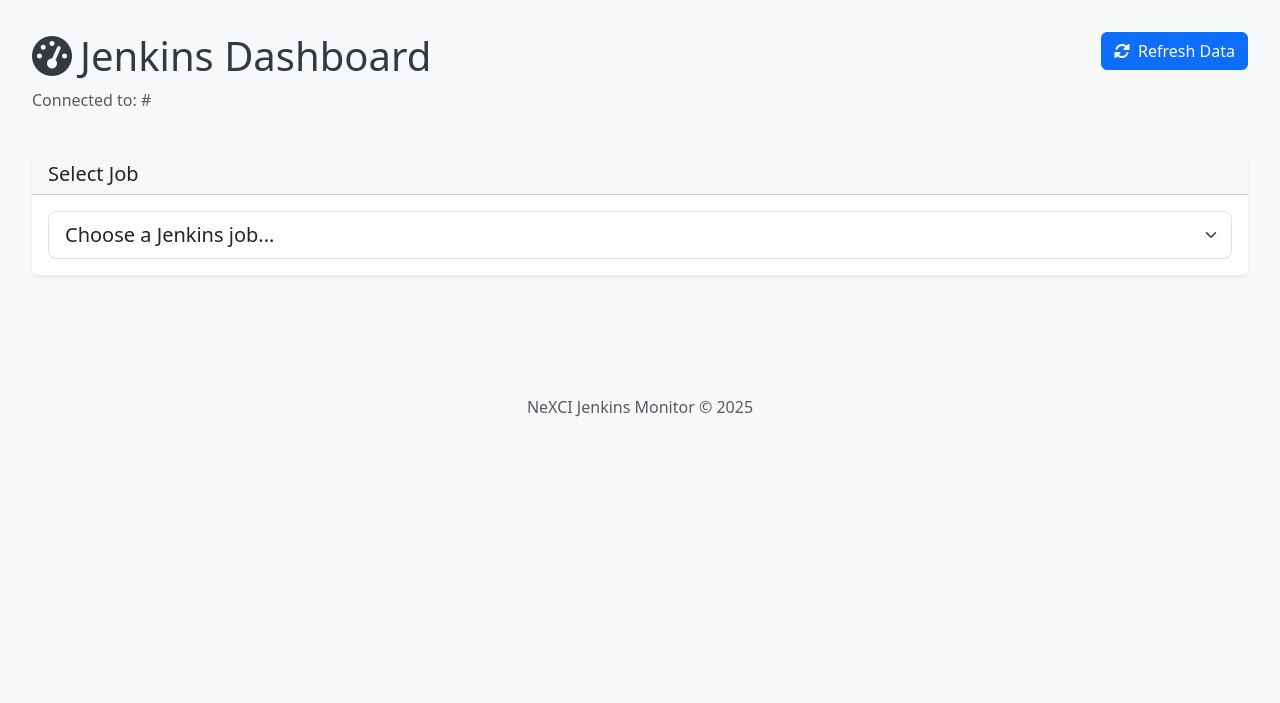
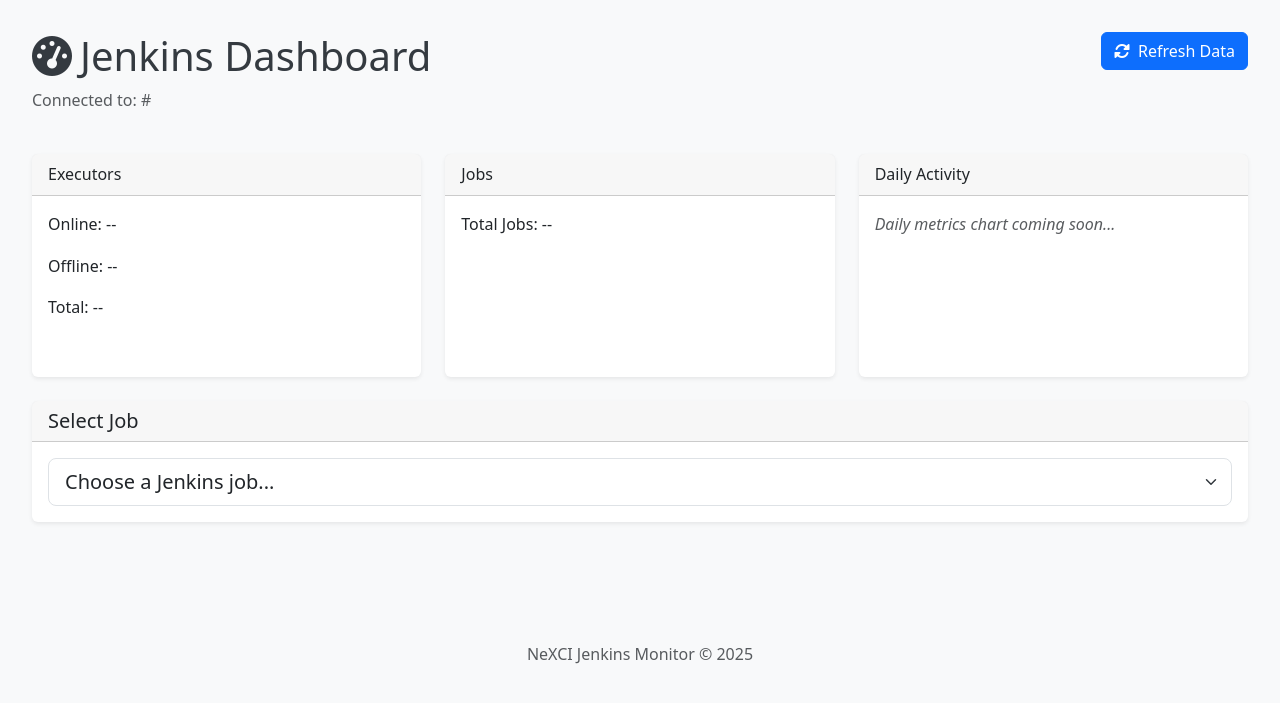
Before and after one commit to nirwo/NexCI, a Flask app: page /dashboard in a window 1280 px wide. Shown: the part 78-781 px from the top of the page. Run offline with Flask 3, Linux system fonts and the light colour scheme; a user stored in the database is signed in; tables that the repository leaves empty hold one stand-in row (values such as "Sample post"); some libraries are stand-ins or nearby versions.

Commit message:
Feat: Add Jenkins overview API and display cards

```diff
--- a/app.py
+++ b/app.py
@@ -391,8 +391,8 @@ def extract_log_error_message(response):
         if APPLICATION_JSON in response.headers.get('Content-Type', '').lower():
             error_detail = response.json().get('message', response.text[:100])  # Limit error text length
             return f"Jenkins API error: {response.status_code} - {error_detail}"
-    except Exception as e:
-        app.logger.warning(f"Error parsing error response: {e}")
+    except Exception:
+        pass # Ignore errors trying to get more details
 
     return error_message
 
@@ -650,29 +650,29 @@ def analyze_log():
              print(f"Warning: Log content truncated to last {max_chars} characters for analysis.")
 
         message = client.messages.create(
-            model="claude-3-sonnet-20240229", # Specify the Sonnet model
-            max_tokens=1024, # Adjust max tokens for response length
-            temperature=0.2, # Lower temperature for more factual analysis
-            system="You are a helpful assistant specialized in analyzing Jenkins build logs.",
-            messages=[
-                {
-                    "role": "user",
-                    "content": [
-                        {
-                            "type": "text",
-                            "text": (
-                                "Please analyze the following Jenkins build log. Focus on:"
-                                "1. Identifying the main stages or significant steps."
-                                "2. Detecting any errors, failures, or critical warnings."
-                                "3. Providing a concise summary of the overall build outcome (Success, Failure, Unstable) and key findings."
-                                "Log Content:\n---\n"
-                                f"{log_content}"
-                                "\n---\nAnalysis:"
-                            )
-                        }
-                    ]
-                }
-            ]
+            model="claude-3-haiku-20240307", # Switch to Haiku model for testing
+             max_tokens=1024, # Adjust max tokens for response length
+             temperature=0.2, # Lower temperature for more factual analysis
+             system="You are a helpful assistant specialized in analyzing Jenkins build logs.",
+             messages=[
+                 {
+                     "role": "user",
+                     "content": [
+                         {
+                             "type": "text",
+                             "text": (
+                                 "Please analyze the following Jenkins build log. Focus on:"
+                                 "1. Identifying the main stages or significant steps."
+                                 "2. Detecting any errors, failures, or critical warnings."
+                                 "3. Providing a concise summary of the overall build outcome (Success, Failure, Unstable) and key findings."
+                                 "Log Content:\n---\n"
+                                 f"{log_content}"
+                                 "\n---\nAnalysis:"
+                             )
+                         }
+                     ]
+                 }
+             ]
         )
 
         analysis_text = "".join(block.text for block in message.content if block.type == 'text')
@@ -688,11 +688,62 @@ def analyze_log():
         print(f"Anthropic Authentication Error: {e}")
         return jsonify({"error": "Anthropic API Key is invalid or missing. Check Settings."}), 401
     except anthropic.APIStatusError as e:
-        print(f"Anthropic API Error: Status {e.status_code}, Response: {e.response}")
-        return jsonify({"error": f"Anthropic API returned an error: {e.status_code}"}), 502
+        error_details = e.response.text if hasattr(e.response, 'text') else str(e.response)
+        app.logger.error(f"Anthropic API Status Error: Status {e.status_code}, Response Body: {error_details}")
+        return jsonify({"error": f"Anthropic API returned an error: {e.status_code}"}), 502 # 502 Bad Gateway seems appropriate
     except Exception as e:
         print(f"Error during log analysis: {e}")
         return jsonify({"error": "An unexpected error occurred during analysis."}), 500
+
+# --- New Jenkins Overview API ---
+@app.route('/api/jenkins/overview')
+@login_required
+def jenkins_overview():
+    """Fetches overview data like executor status and job count from Jenkins."""
+    if not current_user.is_jenkins_configured():
+        return jsonify({"error": "Jenkins is not configured."}), 400
+
+    overview_data = {
+        "executors": {"online": 0, "offline": 0, "total": 0},
+        "jobs": {"count": 0}
+    }
+    error_messages = []
+
+    # Fetch Executor Data
+    try:
+        executor_response = get_jenkins_api_data("/computer/api/json?tree=computer[offline,idle]")
+        if executor_response:
+            total_executors = len(executor_response.get('computer', []))
+            online_executors = sum(1 for comp in executor_response.get('computer', []) if not comp.get('offline'))
+            # idle_executors = sum(1 for comp in executor_response.get('computer', []) if comp.get('idle')) # Could add this later
+            overview_data['executors']['total'] = total_executors
+            overview_data['executors']['online'] = online_executors
+            overview_data['executors']['offline'] = total_executors - online_executors
+        else:
+             error_messages.append("Failed to fetch executor data from Jenkins.")
+    except Exception as e:
+        app.logger.error(f"Error fetching Jenkins executor data: {e}")
+        error_messages.append(f"Error fetching executor data: {e}")
+
+    # Fetch Job Count
+    try:
+        jobs_response = get_jenkins_api_data("/api/json?tree=jobs[name]")
+        if jobs_response:
+            overview_data['jobs']['count'] = len(jobs_response.get('jobs', []))
+        else:
+            error_messages.append("Failed to fetch job data from Jenkins.")
+    except Exception as e:
+        app.logger.error(f"Error fetching Jenkins job data: {e}")
+        error_messages.append(f"Error fetching job data: {e}")
+
+    if error_messages:
+        # Return partial data if available, along with errors
+        overview_data['errors'] = error_messages
+        # Decide on status code - 200 OK with errors, or maybe 207 Multi-Status?
+        # Let's stick with 200 for now, client can check the errors array.
+        return jsonify(overview_data), 200
+
+    return jsonify(overview_data)
 
 if __name__ == '__main__':
     # Check if running in a production environment
--- /dev/null
+++ b/static/overviewHandler.js
@@ -0,0 +1,102 @@
+// static/overviewHandler.js
+
+// Helper function to update text content of an element
+function updateText(elementId, text) {
+    const element = getElement(elementId); // Using getElement from utils.js
+    if (element) {
+        element.textContent = text;
+    } else {
+        console.warn(`Element with ID ${elementId} not found for overview update.`);
+    }
+}
+
+// Helper function to show/hide elements
+function setDisplay(elementId, displayStyle) {
+    const element = getElement(elementId);
+    if (element) {
+        element.style.display = displayStyle;
+    }
+}
+
+// Function to display errors in the overview cards
+function displayOverviewError(section, message) {
+    const errorElementId = `overview-${section}-error`;
+    const errorElement = getElement(errorElementId);
+    if (errorElement) {
+        errorElement.textContent = message;
+        errorElement.style.display = 'block';
+    }
+     // Hide loading indicator for this section
+    setDisplay(`overview-${section}-loading`, 'none');
+}
+
+
+// Function to fetch and display Jenkins overview data
+async function fetchAndDisplayOverview() {
+    console.log("[Overview] Fetching Jenkins overview data...");
+    setDisplay('overview-executors-loading', 'inline-block');
+    setDisplay('overview-jobs-loading', 'inline-block');
+    setDisplay('overview-executors-error', 'none');
+    setDisplay('overview-jobs-error', 'none');
+
+    try {
+        const response = await fetch('/api/jenkins/overview');
+        const data = await response.json();
+
+        if (!response.ok) {
+            // Handle non-2xx responses (e.g., 400 if Jenkins not configured)
+            const errorMsg = data.error || `Error fetching overview: ${response.status}`;
+            console.error("[Overview] Error:", errorMsg);
+            displayOverviewError('executors', errorMsg);
+            displayOverviewError('jobs', errorMsg); // Show error in both cards for general fetch issues
+            return;
+        }
+
+        // --- Update Executors Card ---
+        if (data.executors) {
+            updateText('executors-online', data.executors.online ?? 'N/A');
+            updateText('executors-offline', data.executors.offline ?? 'N/A');
+            updateText('executors-total', data.executors.total ?? 'N/A');
+            setDisplay('overview-executors-loading', 'none');
+        } else {
+            displayOverviewError('executors', 'Executor data missing in response.');
+        }
+
+        // --- Update Jobs Card ---
+        if (data.jobs) {
+            updateText('jobs-count', data.jobs.count ?? 'N/A');
+            setDisplay('overview-jobs-loading', 'none');
+        } else {
+             displayOverviewError('jobs', 'Job data missing in response.');
+        }
+
+        // --- Display specific API errors if any ---
+        if (data.errors && data.errors.length > 0) {
+             console.warn("[Overview] Partial data received with errors:", data.errors);
+             // Optionally display these finer-grained errors
+             // For now, let's assume the main data display is sufficient
+             // Example: if (!data.executors) displayOverviewError('executors', data.errors.join('; '));
+        }
+
+
+    } catch (error) {
+        console.error("[Overview] Failed to fetch or process overview data:", error);
+        displayOverviewError('executors', 'Failed to load executor data.');
+        displayOverviewError('jobs', 'Failed to load job data.');
+    } finally {
+        // Ensure loading indicators are hidden even if errors occurred before data processing
+         setDisplay('overview-executors-loading', 'none');
+         setDisplay('overview-jobs-loading', 'none');
+    }
+}
+
+// Fetch overview data when the page loads
+document.addEventListener('DOMContentLoaded', () => {
+    // Check if we are on the dashboard page by looking for a dashboard-specific element
+    // This prevents trying to load overview data on other pages like Settings
+    if (getElement('job-selection-dropdown')) {
+        fetchAndDisplayOverview();
+    } else {
+        console.log("[Overview] Not on dashboard page, skipping overview fetch.");
+    }
+});
--- a/templates/dashboard.html
+++ b/templates/dashboard.html
@@ -1,4 +1,10 @@
 {% extends "base.html" %}
+
+{% block title %}NeXCI Dashboard{% endblock %}
+
+{% block head_extra %}
+    {# Add specific styles if needed for overview cards #}
+{% endblock %}
 
 {% block content %}
 <div class="container-fluid py-3">
@@ -12,6 +18,44 @@
             <button id="refresh-dashboard" class="btn btn-primary">
                 <i class="fas fa-sync-alt me-1"></i> Refresh Data
             </button>
+        </div>
+    </div>
+
+    <!-- Jenkins Overview Row -->
+    <div class="row mb-4">
+        <!-- Executors Card -->
+        <div class="col-md-4">
+            <div class="card shadow-sm h-100">
+                <div class="card-header">Executors <span id="overview-executors-loading" class="spinner-border spinner-border-sm ms-2" role="status" aria-hidden="true" style="display: none;"></span></div>
+                <div class="card-body">
+                    <p class="card-text">Online: <span id="executors-online">--</span></p>
+                    <p class="card-text">Offline: <span id="executors-offline">--</span></p>
+                    <p class="card-text">Total: <span id="executors-total">--</span></p>
+                    <div id="overview-executors-error" class="alert alert-danger small" role="alert" style="display: none;"></div>
+                    {# Add link/button for details later #}
+                </div>
+            </div>
+        </div>
+        <!-- Jobs Card -->
+        <div class="col-md-4">
+            <div class="card shadow-sm h-100">
+                <div class="card-header">Jobs <span id="overview-jobs-loading" class="spinner-border spinner-border-sm ms-2" role="status" aria-hidden="true" style="display: none;"></span></div>
+                <div class="card-body">
+                    <p class="card-text">Total Jobs: <span id="jobs-count">--</span></p>
+                    <div id="overview-jobs-error" class="alert alert-danger small" role="alert" style="display: none;"></div>
+                    {# Placeholder for parallel task count if API exists #}
+                </div>
+            </div>
+        </div>
+        <!-- Daily Metrics Placeholder Card -->
+        <div class="col-md-4">
+            <div class="card shadow-sm h-100">
+                <div class="card-header">Daily Activity</div>
+                <div class="card-body">
+                    <p class="card-text text-muted"><i>Daily metrics chart coming soon...</i></p>
+                     {# Chart will go here #}
+                </div>
+            </div>
         </div>
     </div>
 
@@ -293,6 +337,7 @@
 {% block page_scripts %}
     <!-- Dashboard Specific Scripts -->
     <script src="{{ url_for('static', filename='timelineHandler.js') }}"></script>
+    <script src="{{ url_for('static', filename='overviewHandler.js') }}"></script>
     <script src="{{ url_for('static', filename='jobListHandler.js') }}"></script>
     <script src="{{ url_for('static', filename='buildSummary.js') }}"></script>
     <script src="{{ url_for('static', filename='jobDetailsHandler.js') }}"></script>
```
